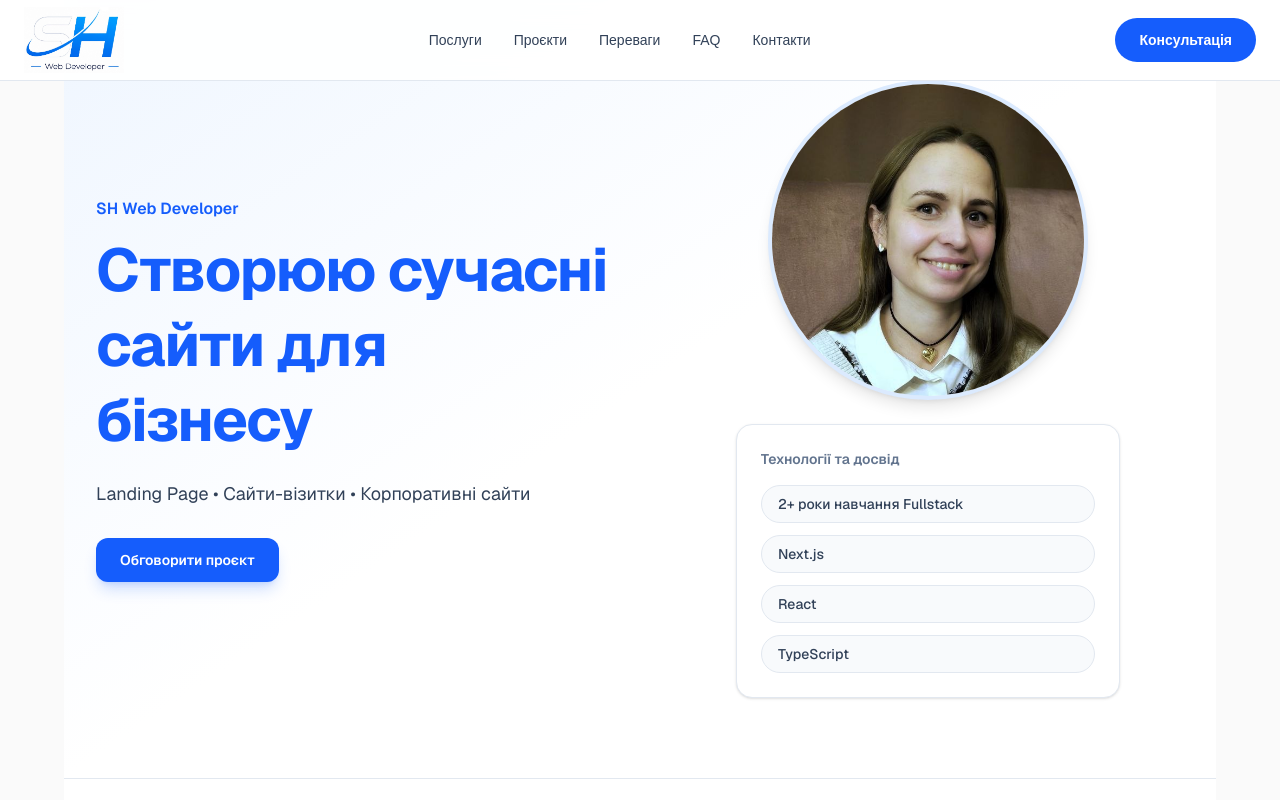
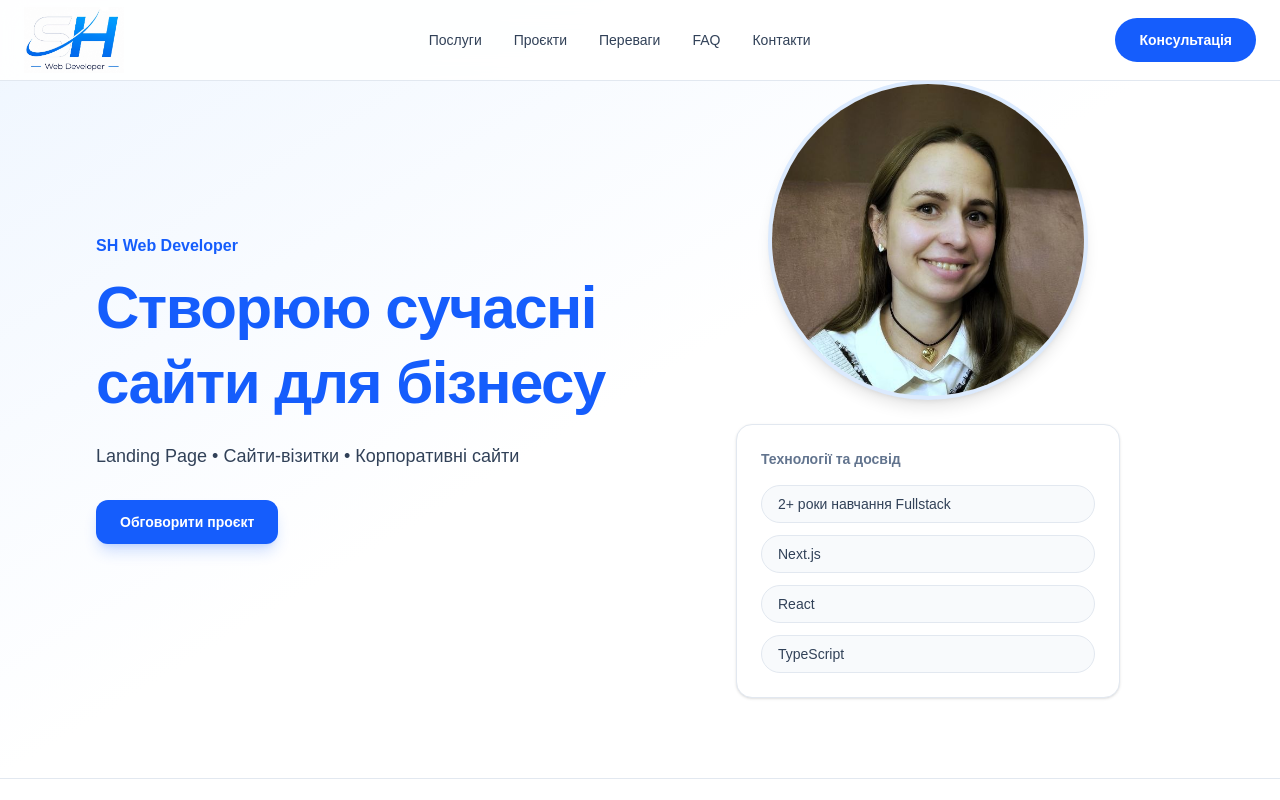
Before and after one commit to oleksandrahotsyn/nextjs-portfolio, a Next.js app: page / in a window 1280 px wide. Shown: the top 800 px of the page. Built offline with nearby package versions, Linux system fonts and the light colour scheme.

Commit message:
fix style

```diff
--- a/src/app/page.tsx
+++ b/src/app/page.tsx
@@ -5,13 +5,11 @@
 
 export default function Home() {
   return (
-    <div className="flex flex-col flex-1 items-center justify-center bg-zinc-50 font-sans dark:bg-black">
     <>
         <Hero />
         <Services />
         <TechStack />
         <Projects />
     </>
-    </div>
   );
 }
```
